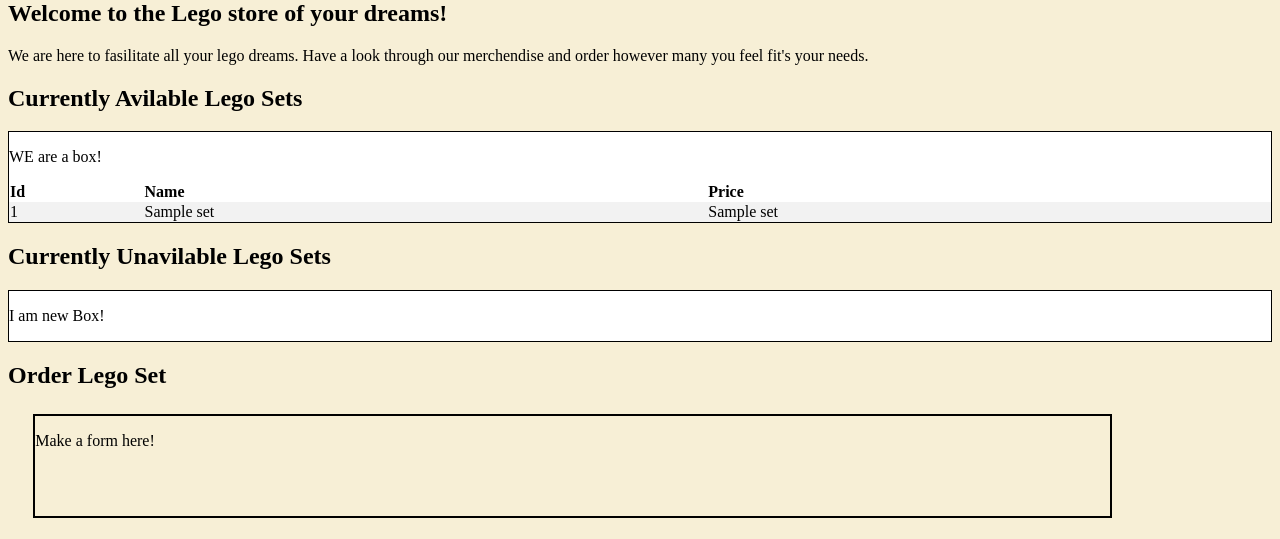
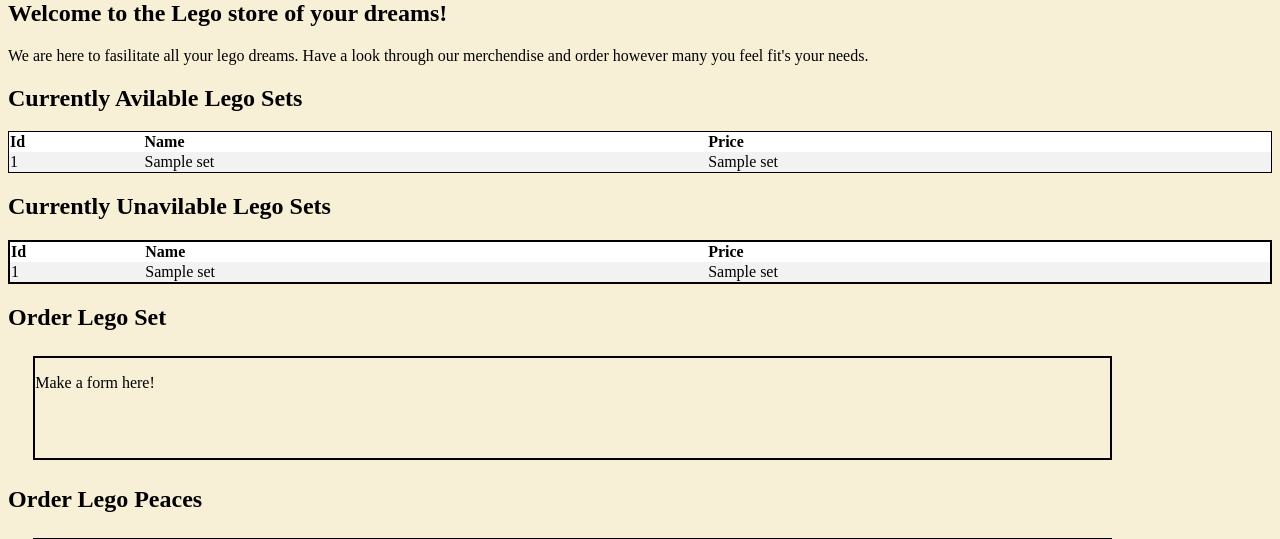
Before and after one commit to s02blom/LegoWebStore, a Flask app: template LegoWebStore/app/templates/frontpage.html in a window 1280 px wide. Shown: the part 105-644 px from the top of the page. Run offline with Flask 3, Linux system fonts and the light colour scheme; the template is opened without the code that fills it: most values are stand-ins (such as "Sample title", 1, 10 or a date in 2020).

Commit message:
Add table for Unabilable lego sets

```diff
--- a/LegoWebStore/app/frontpage.py
+++ b/LegoWebStore/app/frontpage.py
@@ -9,8 +9,9 @@ blueprint = Blueprint('frontpage', __name__)
 def index():
     print("Found / and index")
     connection = db.get_connection()
+    unavilable_sets = []
     with connection.cursor() as cursor:
         """Get things from server"""
         cursor.execute("SELECT * from LegoSet")
-        lego_sets = cursor.fetchall()
-    return render_template("frontpage.html", lego_sets=lego_sets)
+        avilable_sets = cursor.fetchall()
+    return render_template("frontpage.html", avilable_sets=avilable_sets, unavilable_sets=unavilable_sets)
--- a/LegoWebStore/app/templates/frontpage.html
+++ b/LegoWebStore/app/templates/frontpage.html
@@ -10,14 +10,14 @@
     </p>
     <h2>Currently Avilable Lego Sets</h2>
     <div class = "sql", style="overflow-y:auto">
-        <p>WE are a box!</p>
+        <!-- <p>WE are a box!</p> -->
         <table>
             <tr>
                 <th>Id</th>
                 <th>Name</th>
                 <th>Price</th>
             </tr>
-            {% for set in lego_sets%}
+            {% for set in avilable_sets%}
                 <tr>
                     <td>{{set[0]}}</td>
                     <td>{{set[1]}}</td>
@@ -29,7 +29,23 @@
 
     <h2>Currently Unavilable Lego Sets</h2>
     <div class="sql">
-        <p>I am new Box!</p>
+        <div class = "sql", style="overflow-y:auto">
+            <!-- <p>WE are a box!</p> -->
+            <table>
+                <tr>
+                    <th>Id</th>
+                    <th>Name</th>
+                    <th>Price</th>
+                </tr>
+                {% for set in unavilable_sets%}
+                    <tr>
+                        <td>{{set[0]}}</td>
+                        <td>{{set[1]}}</td>
+                        <td>{{set[2]}}</td>
+                    </tr>
+                {%endfor%}
+            </table>
+        </div>
         <div class="button">
             <button type="button">Submit</button>
         </div>
```
